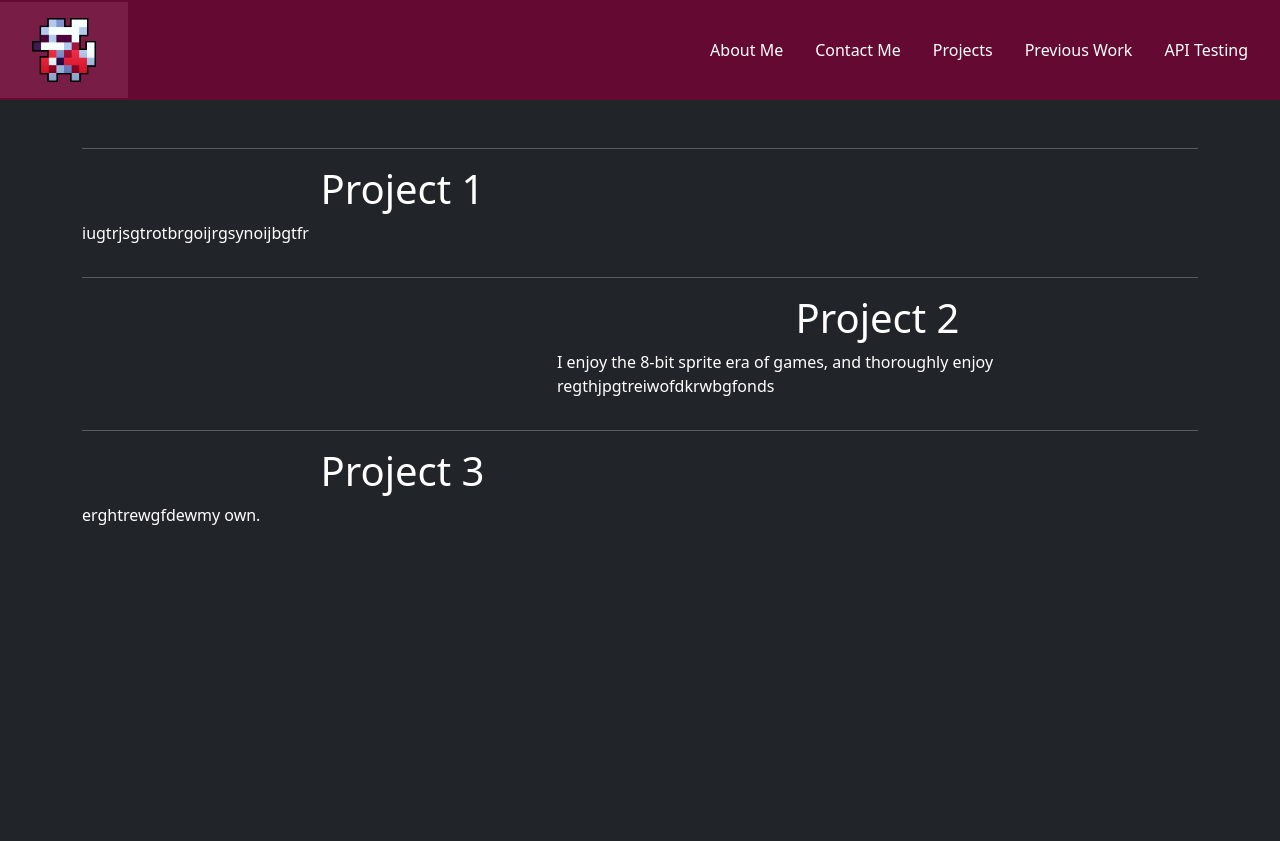
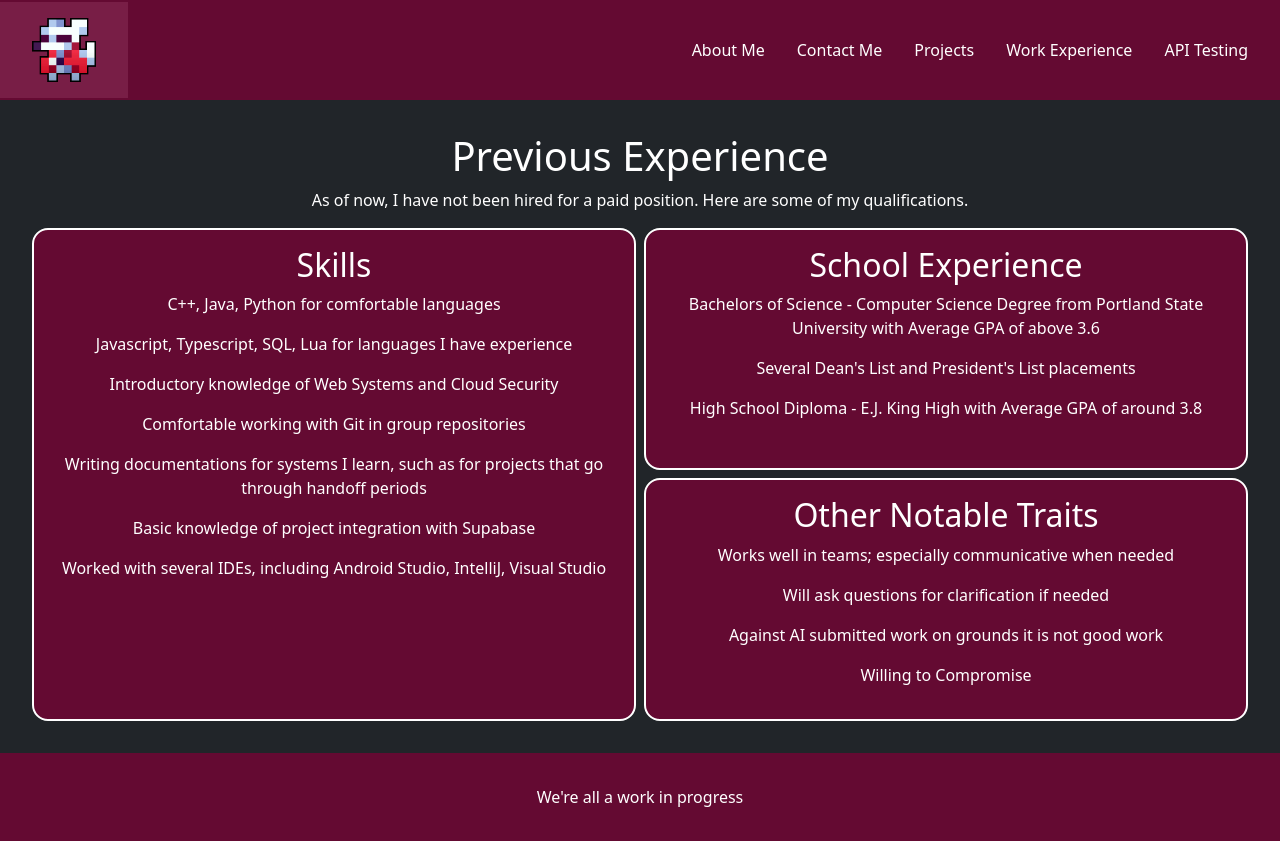
Before and after one commit to schmid36-noise/portfolio-site, a plain HTML site: page work.html in a window 1280 px wide. Before the commit the page ends 800 px from the top, so only its background shows below. Drawn offline with nearby package versions, Linux system fonts and the light colour scheme.

Commit message:
work experience styling, content, and other touchups

```diff
--- a/scripting.js
+++ b/scripting.js
@@ -7,7 +7,7 @@ const pages = [
   { text: "About Me", link: `${PREFIX}/about.html ` },
   { text: "Contact Me", link: `${PREFIX}/contact.html` },
   { text: "Projects", link: `${PREFIX}/projects.html` },
-  { text: "Previous Work", link: `${PREFIX}/work.html` },
+  { text: "Work Experience", link: `${PREFIX}/work.html` },
   { text: "API Testing", link: `${PREFIX}/api.html` },
 ];
 
@@ -53,9 +53,19 @@ const createNavbar = function () {
   return navHeader;
 };
 
+const createFooter = function (element) {
+  element.textContent = "We're all a work in progress";
+
+  return footer;
+};
+
 //append the header on load
 const mainHeader = document.querySelector(".main-header");
 mainHeader.setAttribute("class", "main-header mb-auto");
 
 const createdNavbar = createNavbar();
 mainHeader.append(createdNavbar);
+
+//append the footer on load
+const main = document.querySelector(".main-footer");
+const createdFooter = createFooter(main);
--- a/styles.css
+++ b/styles.css
@@ -40,6 +40,7 @@ main {
 .main-footer {
   background-color: rgb(100, 10, 50);
   padding: 2rem 0;
+  margin-top: 2rem;
   text-align: center;
 }
 
@@ -114,3 +115,36 @@ main {
   display: flex;
   justify-content: space-around;
 }
+
+.form-control {
+  text-align: center;
+}
+
+.work-container {
+  display: grid;
+  grid-template-columns: repeat(2, 1fr);
+  grid-template-rows: repeat(2, 1fr);
+  gap: 0.5rem;
+  padding-bottom: 2rem;
+}
+
+.work-item {
+  border: solid 2px white;
+  background-color: rgb(100, 10, 50);
+  padding: 1rem;
+  border: solid 2px white;
+  border-radius: 1rem;
+  text-align: center;
+}
+
+.work-container {
+  margin: 0 2rem;
+}
+
+.work-skills {
+  grid-row: span 2;
+}
+
+.work-list {
+  list-style-type: none;
+}
--- a/work.html
+++ b/work.html
@@ -3,7 +3,7 @@
   <head>
     <meta charset="UTF-8" />
     <meta name="viewport" content="width=device-width, initial-scale=1.0" />
-    <title>Previous Work</title>
+    <title>Work Experience</title>
     <link
       href="https://cdn.jsdelivr.net/npm/bootstrap@5.3.3/dist/css/bootstrap.min.css"
       rel="stylesheet"
@@ -13,44 +13,62 @@
     <link rel="stylesheet" href="styles.css" />
   </head>
 
-  <body class="text-bg-dark">
+  <body class="h-100 text-center text-bg-dark">
     <main>
       <header class="main-header"></header>
 
-      <div class="container marketing">
-        <hr class="featurette-divider" />
+      <div class="h-100 w-100">
+        <h1>Previous Experience</h1>
+        <p>
+          As of now, I have not been hired for a paid position. Here are some of
+          my qualifications.
+        </p>
 
-        <div class="row about-section">
-          <div class="col-md-7">
-            <h1 class="text-center">Project 1</h1>
+        <div class="work-container">
+          <div class="work-skills work-item">
+            <h2>Skills</h2>
 
-            <p>iugtrjsgtrotbrgoijrgsynoijbgtfr</p>
+            <p>C++, Java, Python for comfortable languages</p>
+            <p>
+              Javascript, Typescript, SQL, Lua for languages I have experience
+            </p>
+            <p>Introductory knowledge of Web Systems and Cloud Security</p>
+            <p>Comfortable working with Git in group repositories</p>
+            <p>
+              Writing documentations for systems I learn, such as for projects
+              that go through handoff periods
+            </p>
+            <p>Basic knowledge of project integration with Supabase</p>
+            <p>
+              Worked with several IDEs, including Android Studio, IntelliJ,
+              Visual Studio
+            </p>
+            <p></p>
           </div>
-        </div>
 
-        <hr class="featurette-divider" />
-
-        <div class="row about-section about-left">
-          <div class="col-md-7">
-            <h1 class="text-center">Project 2</h1>
-
+          <div class="work-schoooling work-item">
+            <h2>School Experience</h2>
             <p>
-              I enjoy the 8-bit sprite era of games, and thoroughly enjoy
-              regthjpgtreiwofdkrwbgfonds
+              Bachelors of Science - Computer Science Degree from Portland State
+              University with Average GPA of above 3.6
+            </p>
+            <p>Several Dean's List and President's List placements</p>
+            <p>
+              High School Diploma - E.J. King High with Average GPA of around
+              3.8
             </p>
           </div>
-        </div>
 
-        <hr class="featurette-divider" />
-
-        <div class="row about-section">
-          <div class="col-md-7">
-            <h1 class="text-center">Project 3</h1>
-
-            <p>erghtrewgfdewmy own.</p>
+          <div class="work-projects work-item">
+            <h2>Other Notable Traits</h2>
+            <p>Works well in teams; especially communicative when needed</p>
+            <p>Will ask questions for clarification if needed</p>
+            <p>Against AI submitted work on grounds it is not good work</p>
+            <p>Willing to Compromise</p>
           </div>
         </div>
       </div>
     </main>
+    <footer class="mt-auto main-footer"></footer>
   </body>
 </html>
```
Also changed, not shown: about.html (+1 -2 lines), api.html (+2 -9 lines), contact.html (+2 -3 lines), index.html (+1 -1 lines), projects.html (+1 -1 lines), 1 other file.
